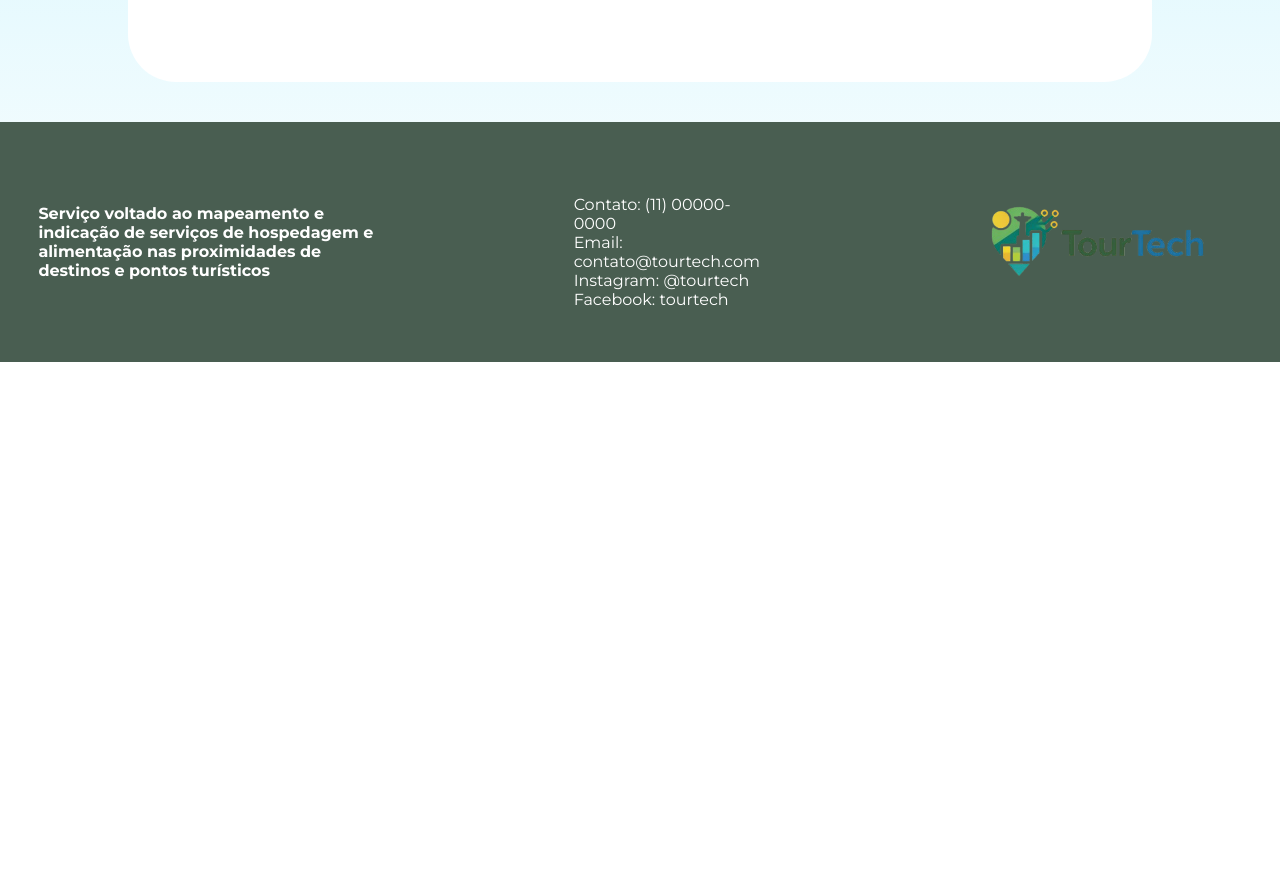
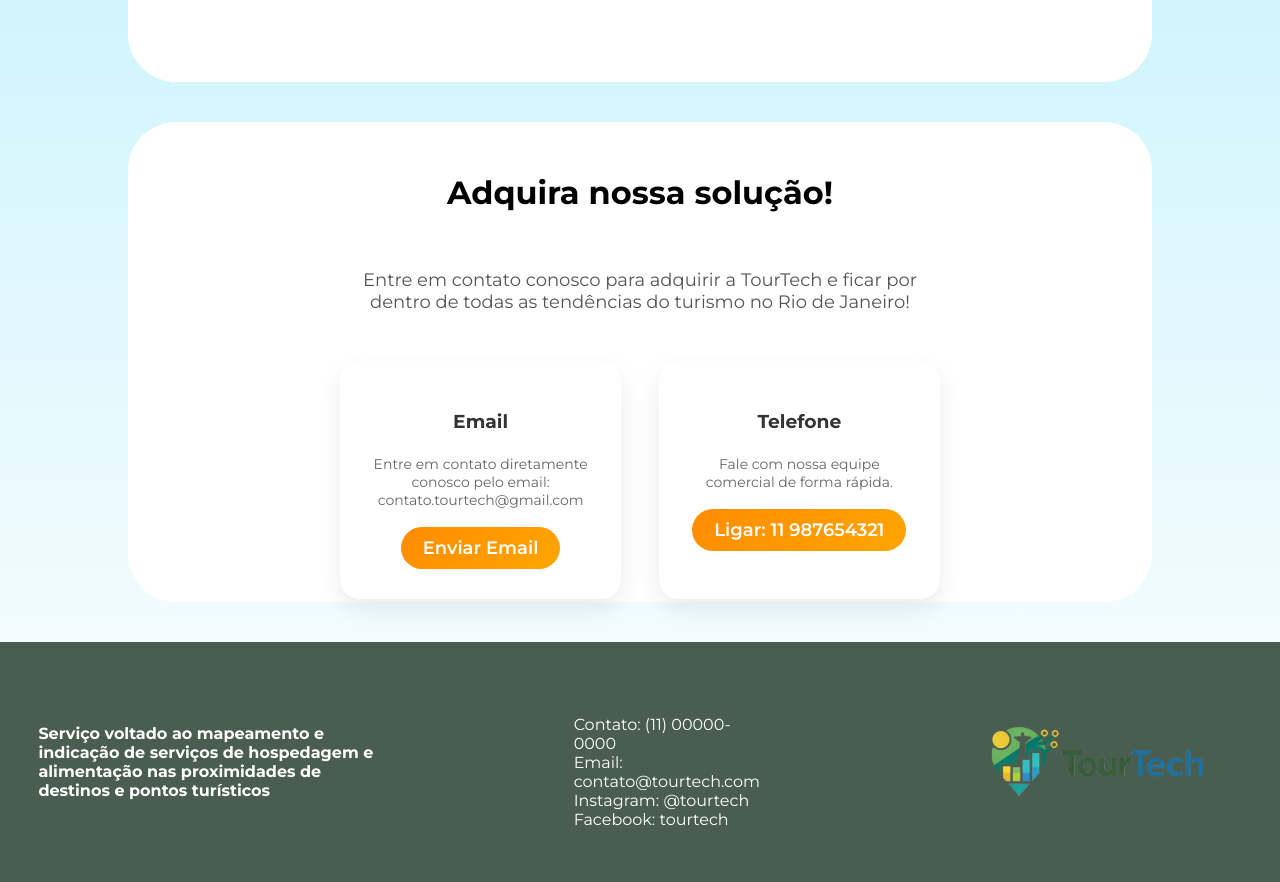
Before and after one commit to IsakAlmeida/TourTech, a website: page public/home.html in a window 1280 px wide. Shown: the part 1600-2482 px from the top of the page. Before the commit the page ends 1962 px from the top, so only its background shows below. Drawn offline with Linux system fonts and the light colour scheme.

Commit message:
Subindo informações de contato

```diff
--- a/public/css/home.css
+++ b/public/css/home.css
@@ -215,7 +215,7 @@ body {
   align-items: center;
 }
 
-.contato{
+.contatoFooter{
   display: flex;
   justify-content: center;
   align-items: center;
@@ -232,6 +232,77 @@ body {
   filter: brightness(0) invert(1);
   width: 40px;
   height: auto;
+}
+
+.textEntreContato{
+  text-align: center;
+  max-width: 600px;
+  margin: -2vh auto 4vh auto;
+  color: #555;
+  font-size: 18px;
+}
+
+.boxInformacoes{
+  display: flex;
+  justify-content: center;
+  gap: 3vw;
+  padding: 2vh 4vw;
+}
+
+.cardContato{
+  background: white;
+  border-radius: 20px;
+  padding: 30px 25px;
+  width: 18vw;
+  text-align: center;
+
+  box-shadow: 0 10px 25px rgba(0,0,0,0.08);
+  transition: all 0.3s ease;
+
+  display: flex;
+  flex-direction: column;
+  align-items: center;
+}
+
+.cardContato:hover{
+  transform: translateY(-8px);
+  box-shadow: 0 15px 35px rgba(0,0,0,0.15);
+}
+
+
+.iconeContato{
+  font-size: 32px;
+  margin-bottom: 10px;
+}
+
+
+.cardContato h3{
+  margin-bottom: 8px;
+  color: #333;
+}
+
+
+.cardContato p{
+  font-size: 14px;
+  color: #666;
+  margin-bottom: 18px;
+}
+
+.contato{
+  text-decoration: none;
+  background: linear-gradient(135deg,#ff8c00,#ffa500);
+  color: white;
+  padding: 10px 22px;
+  border-radius: 25px;
+  font-weight: 600;
+  font-size: 18px;
+
+  transition: all 0.25s ease;
+}
+
+.contato:hover{
+  transform: scale(1.05);
+  box-shadow: 0 5px 15px rgba(0,0,0,0.2);
 }
 
 @media only screen and (max-width: 600px) {
@@ -331,4 +402,14 @@ body {
     height: 10vh;
   }
 
+    .boxInformacoes{
+  flex-direction: column;
+  align-items: center;
+  gap: 20px;
 }
+
+.cardContato{
+  width: 80%;
+}
+
+}
--- a/public/home.html
+++ b/public/home.html
@@ -89,12 +89,32 @@
         </div>
     </div>
 
+    <div class="boxNossoServico">
+        <h1>Adquira nossa solução!</h1>
+        <p class="textEntreContato">
+            Entre em contato conosco para adquirir a TourTech e ficar por dentro de todas as tendências do turismo no
+            Rio de Janeiro!
+        </p>
+        <div class="boxInformacoes">
+            <div class="cardContato">
+                <h3>Email</h3>
+                <p>Entre em contato diretamente conosco pelo email: contato.tourtech@gmail.com</p>
+                <a href="mailto:contato.tourtech@gmail.com" class="contato">Enviar Email</a>
+            </div>
+            <div class="cardContato">
+                <h3>Telefone</h3>
+                <p>Fale com nossa equipe comercial de forma rápida.</p>
+                <a class="contato">Ligar: 11 987654321</a>
+            </div>
+        </div>
+    </div>
+
     <div class="footer">
         <div class="textoFooter">
             <h4>Serviço voltado ao mapeamento e indicação de serviços de hospedagem e alimentação nas proximidades de
                 destinos e pontos turísticos</h4>
         </div>
-        <div class="contato">
+        <div class="contatoFooter">
             <p>
                 <br>
                 Contato: (11) 00000-0000<br>
```
